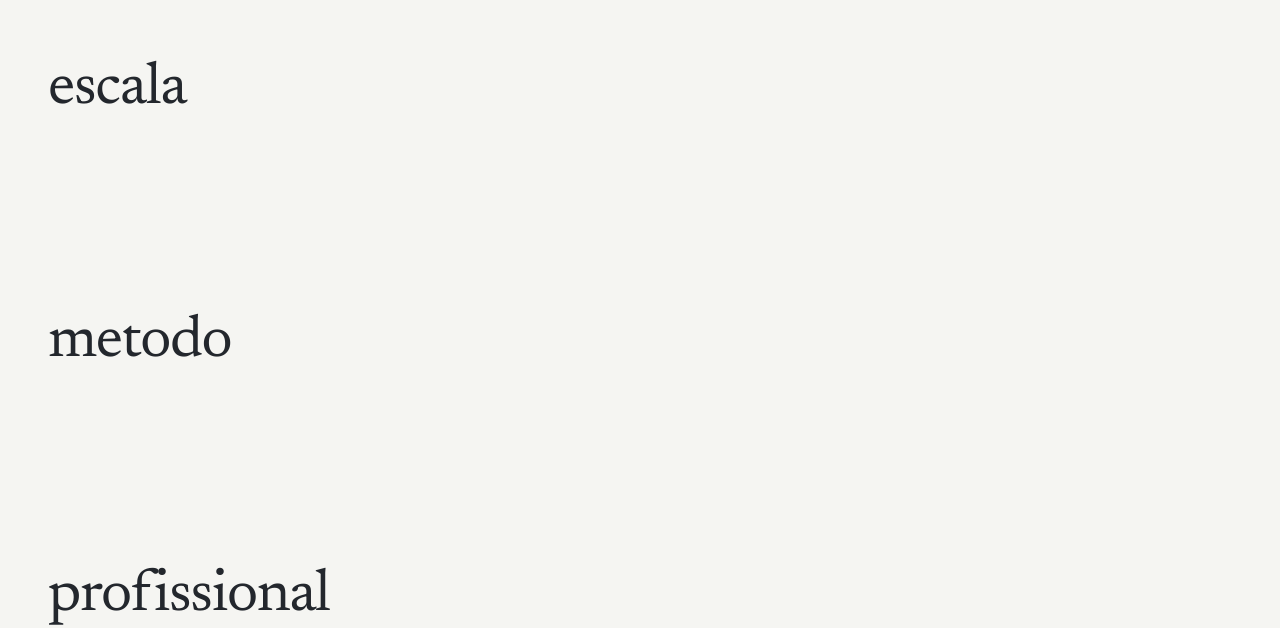
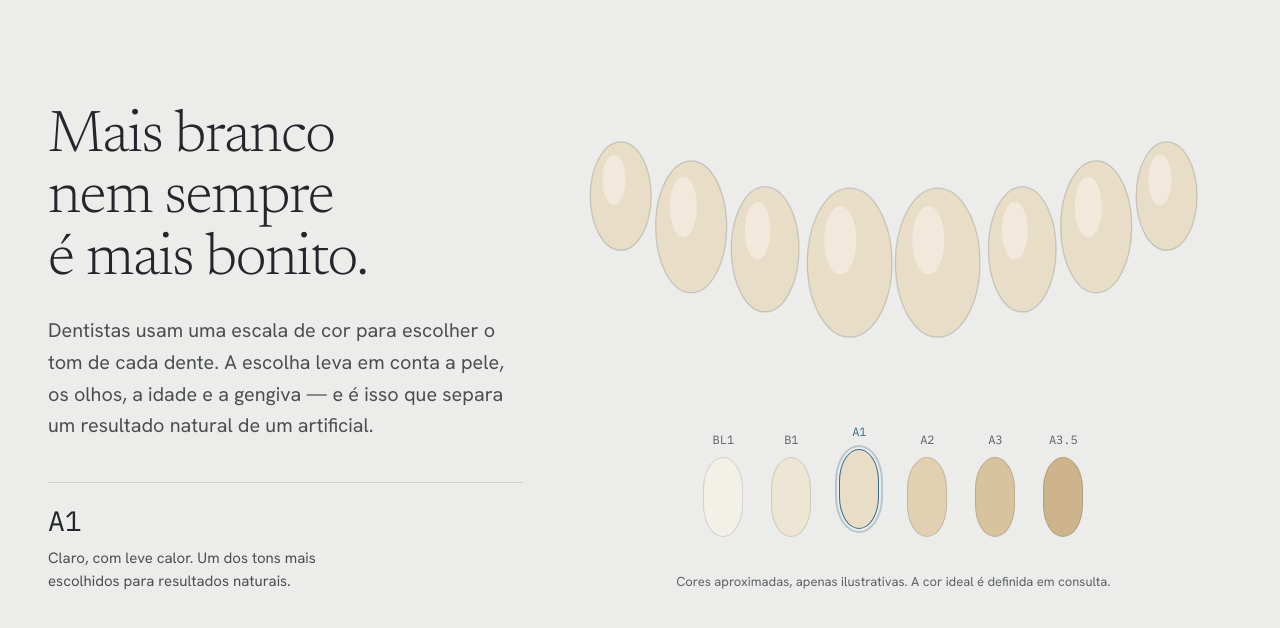
Before and after one commit to Slicknh0/opalina, a Next.js app: page / in a window 1280 px wide. Shown: the part 2832-3460 px from the top of the page. Built offline with nearby package versions, Linux system fonts and the light colour scheme.

Commit message:
feat: add interactive shade guide

```diff
--- a/src/app/page.tsx
+++ b/src/app/page.tsx
@@ -3,6 +3,7 @@ import { Header } from "@/components/layout/header";
 import { MobileActionBar } from "@/components/layout/mobile-action-bar";
 import { Hero } from "@/components/sections/hero";
 import { Principle } from "@/components/sections/principle";
+import { ShadeGuide } from "@/components/sections/shade-guide";
 import { Treatments } from "@/components/sections/treatments";
 import { Container } from "@/components/ui/container";
 
@@ -20,8 +21,9 @@ export default function Home() {
         <Hero />
         <Principle />
         <Treatments />
+        <ShadeGuide />
         <Container className="min-h-[150vh]">
-          {["escala", "metodo", "profissional", "contato"].map((id) => (
+          {["metodo", "profissional", "contato"].map((id) => (
             <section key={id} id={id} className="py-24">
               <h2 className="font-display text-heading">{id}</h2>
             </section>
--- /dev/null
+++ b/src/components/sections/shade-arch.tsx
@@ -0,0 +1,67 @@
+"use client";
+
+import { motion, useReducedMotion } from "motion/react";
+import { DURATION, EASE_SOFT } from "@/lib/motion";
+
+/**
+ * A front view of a smile reduced to ovals: centrals largest, then laterals,
+ * canines and premolars, set along a gentle curve. Only the fill animates.
+ */
+const TEETH = [
+  { dx: 0.5, rx: 25, ry: 44 },
+  { dx: 1.46, rx: 20, ry: 37 },
+  { dx: 2.3, rx: 21, ry: 39 },
+  { dx: 3.1, rx: 18, ry: 32 },
+];
+
+const CENTER = 300;
+const SPACING = 52;
+
+const ovals = TEETH.flatMap((tooth) =>
+  [-1, 1].map((side) => {
+    const cx = CENTER + side * tooth.dx * SPACING;
+    // Teeth rise slightly toward the back, following the smile line.
+    const cy = 120 - tooth.dx * tooth.dx * 4.2;
+    return { key: `${side}-${tooth.dx}`, cx, cy, rx: tooth.rx, ry: tooth.ry };
+  }),
+);
+
+export function ShadeArch({ color }: { color: string }) {
+  const reduceMotion = useReducedMotion();
+  return (
+    <svg
+      viewBox="100 40 400 150"
+      className="h-auto w-full"
+      aria-hidden="true"
+      focusable="false"
+    >
+      {ovals.map((o) => (
+        <g key={o.key}>
+          <motion.ellipse
+            cx={o.cx}
+            cy={o.cy}
+            rx={o.rx}
+            ry={o.ry}
+            initial={false}
+            animate={{ fill: color }}
+            transition={
+              reduceMotion
+                ? { duration: 0 }
+                : { duration: DURATION.reveal, ease: EASE_SOFT }
+            }
+            stroke="rgb(35 39 45 / 0.18)"
+            strokeWidth={0.75}
+          />
+          {/* Enamel translucency: a soft highlight toward the incisal edge. */}
+          <ellipse
+            cx={o.cx - o.rx * 0.22}
+            cy={o.cy - o.ry * 0.3}
+            rx={o.rx * 0.38}
+            ry={o.ry * 0.46}
+            fill="rgb(255 255 255 / 0.38)"
+          />
+        </g>
+      ))}
+    </svg>
+  );
+}
--- /dev/null
+++ b/src/components/sections/shade-guide.tsx
@@ -0,0 +1,100 @@
+"use client";
+
+import { useState } from "react";
+import { Container } from "@/components/ui/container";
+import { clinic } from "@/content/clinic";
+import { cn } from "@/lib/cn";
+import { DEFAULT_SHADE, SHADES } from "@/lib/shades";
+import { ShadeArch } from "./shade-arch";
+
+export function ShadeGuide() {
+  const [selected, setSelected] = useState(DEFAULT_SHADE);
+  const shade = SHADES.find((s) => s.code === selected) ?? SHADES[0];
+  const { shadeGuide } = clinic;
+
+  return (
+    <section
+      id="escala"
+      aria-labelledby="escala-titulo"
+      className="bg-surface py-24 lg:py-36"
+    >
+      <Container className="grid gap-14 lg:grid-cols-12 lg:gap-8">
+        <div className="lg:col-span-5">
+          <h2
+            id="escala-titulo"
+            className="text-balance font-display text-heading font-light"
+          >
+            {shadeGuide.title}
+          </h2>
+          <p className="mt-6 max-w-[46ch] text-supporting text-foreground/80">
+            {shadeGuide.body}
+          </p>
+          <div className="mt-10 border-t border-foreground/15 pt-6">
+            <p className="font-mono text-[1.75rem] leading-none">
+              {shade.code}
+            </p>
+            <p
+              aria-live="polite"
+              className="mt-3 min-h-[3lh] max-w-[40ch] text-[0.9375rem] text-foreground/80"
+            >
+              {shade.note}
+            </p>
+          </div>
+        </div>
+
+        <div className="lg:col-span-7 lg:self-center">
+          <ShadeArch color={shade.hex} />
+
+          {/* Native radios: arrows, Tab and screen readers work without extra code. */}
+          <fieldset className="mt-10 min-w-0">
+            <legend className="sr-only">Escolha um tom da escala</legend>
+            <div className="flex justify-center gap-2 sm:gap-3">
+              {SHADES.map((s) => {
+                const checked = s.code === selected;
+                return (
+                  <label
+                    key={s.code}
+                    className={cn(
+                      "flex w-12 cursor-pointer flex-col items-center gap-2 rounded-sm pt-2 pb-1 transition-transform duration-(--duration-ui) ease-porcelain has-focus-visible:outline-2 has-focus-visible:outline-offset-2 has-focus-visible:outline-accent sm:w-14",
+                      checked ? "-translate-y-2" : "hover:-translate-y-1",
+                    )}
+                  >
+                    <input
+                      type="radio"
+                      name="tom"
+                      value={s.code}
+                      checked={checked}
+                      onChange={() => setSelected(s.code)}
+                      className="sr-only"
+                    />
+                    <span
+                      className={cn(
+                        "font-mono text-[0.75rem]",
+                        checked ? "text-accent" : "text-muted",
+                      )}
+                    >
+                      {s.code}
+                    </span>
+                    <span
+                      aria-hidden="true"
+                      className={cn(
+                        "h-16 w-8 rounded-[50%/40%] border sm:h-20 sm:w-10",
+                        checked
+                          ? "border-accent ring-2 ring-accent/30 ring-offset-2 ring-offset-surface"
+                          : "border-foreground/15",
+                      )}
+                      style={{ backgroundColor: s.hex }}
+                    />
+                  </label>
+                );
+              })}
+            </div>
+          </fieldset>
+          <p className="mt-8 text-center text-caption text-muted">
+            {shadeGuide.caption}
+          </p>
+        </div>
+      </Container>
+    </section>
+  );
+}
```
